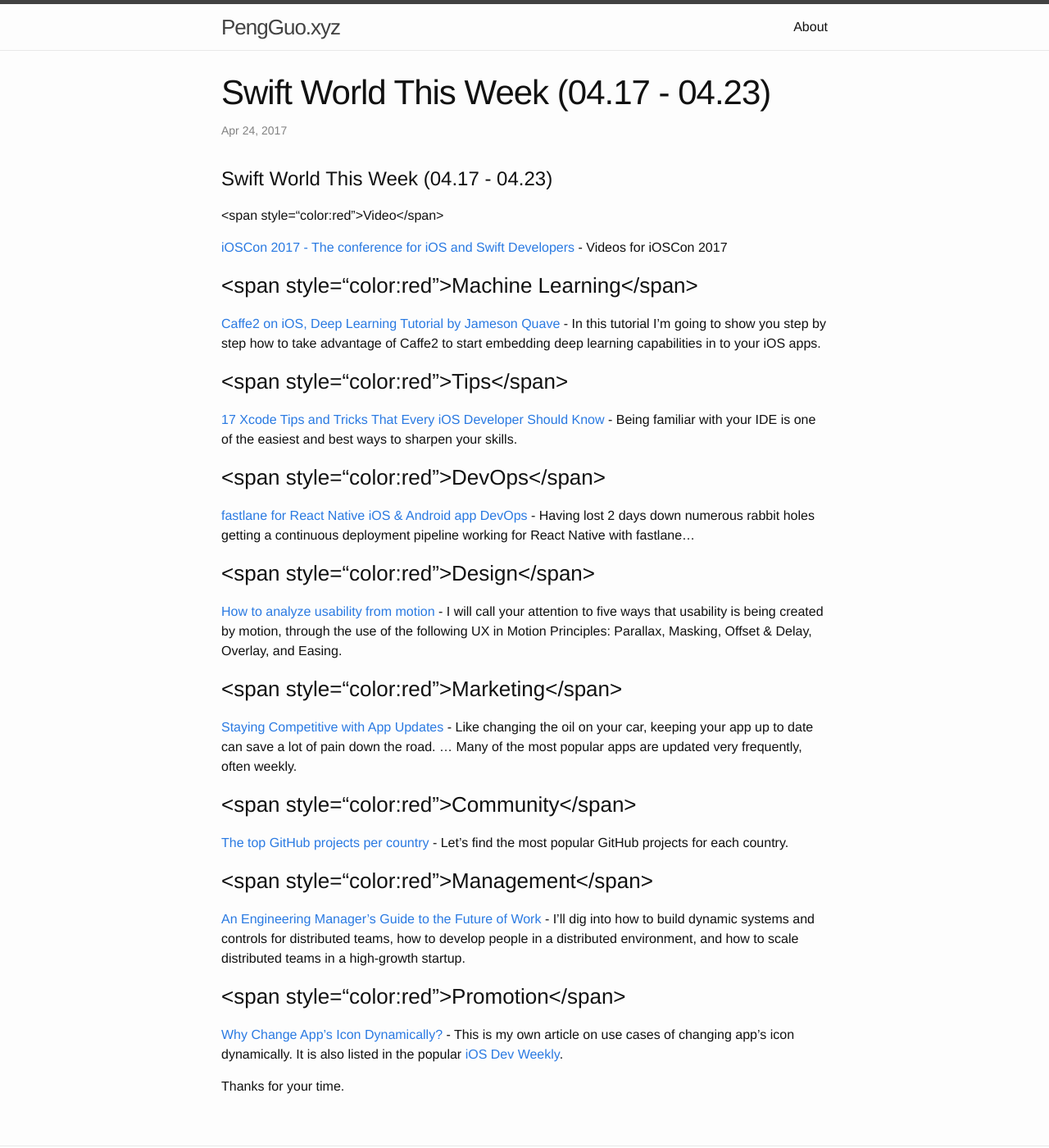
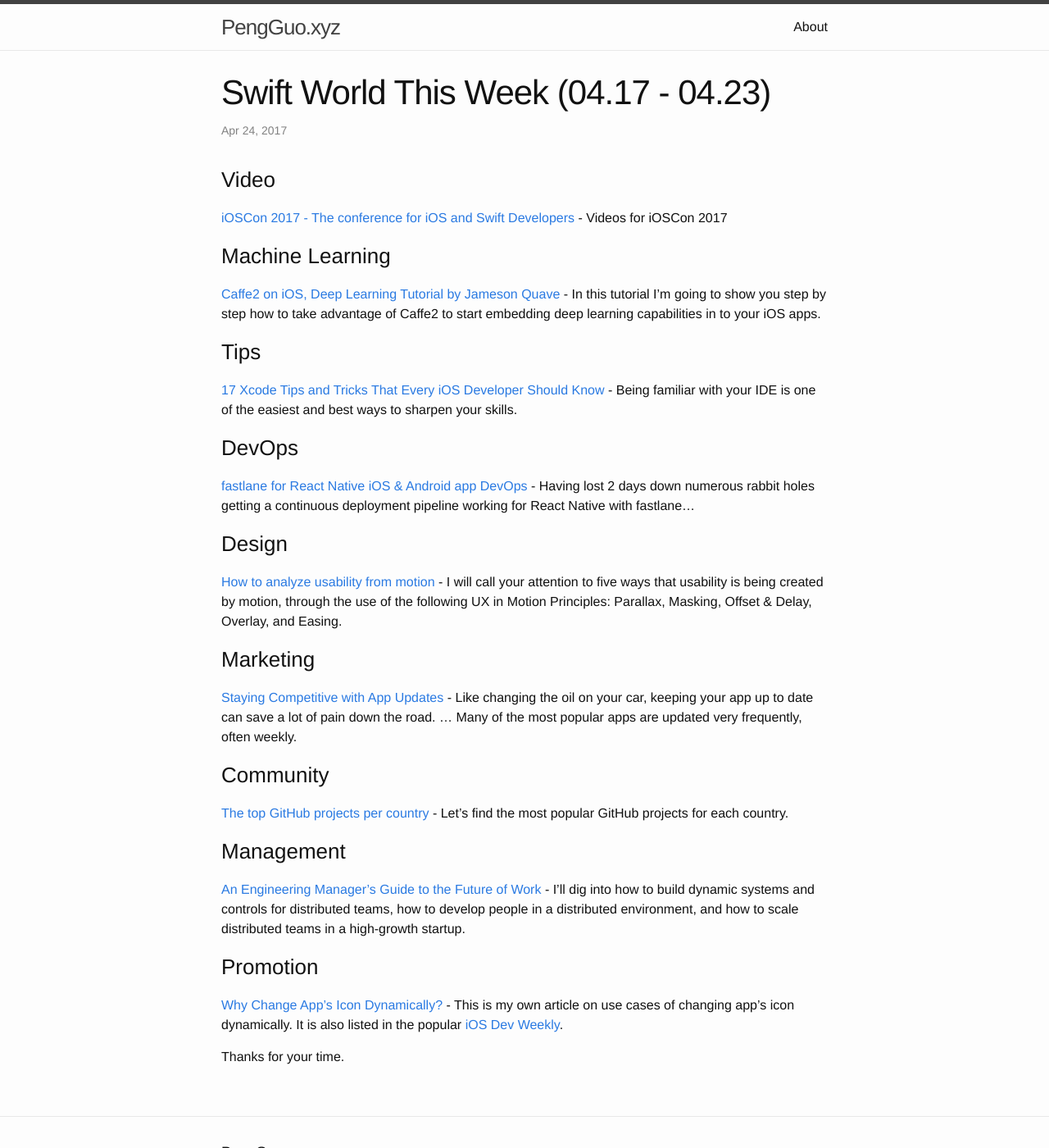
Before and after one commit to GitPeng/GitPeng.github.io, a Jekyll site: the page built from _posts/2017-04-24-Swift-World-This-Week-6.markdown, in a window 1280 px wide and 1400 px high. Shown: the whole window at 82% size. Built offline with Jekyll 4.4.1, drawn with Linux system fonts in a browser that asks for light colours; comment, search, counter and statistics services are not loaded.

Commit message:
remove color blocks for Swift World This Week (04.17 - 04.23)

```diff
--- a/_posts/2017-04-24-Swift-World-This-Week-6.markdown
+++ b/_posts/2017-04-24-Swift-World-This-Week-6.markdown
@@ -5,40 +5,38 @@
 categories: tutorial
 ---
 
-#  Swift World This Week (04.17 - 04.23)
-
-<span style=“color:red”>Video</span>
+### Video
 
 [iOSCon 2017 - The conference for iOS and Swift Developers](https://skillsmatter.com/conferences/8180-ioscon-2017-the-conference-for-ios-and-swift-developers#skillscasts) - Videos for iOSCon 2017
 
-### <span style=“color:red”>Machine Learning</span>
+### Machine Learning
 
 [Caffe2 on iOS, Deep Learning Tutorial by Jameson Quave](http://jamesonquave.com/blog/caffe2-on-ios-deep-learning-tutorial/) - In this tutorial I’m going to show you step by step how to take advantage of Caffe2 to start embedding deep learning capabilities in to your iOS apps.
 
-### <span style=“color:red”>Tips</span>
+### Tips
 
 [17 Xcode Tips and Tricks That Every iOS Developer Should Know](https://www.detroitlabs.com/blog/2017/04/13/17-xcode-tips-and-tricks-that-every-ios-developer-should-know/) - Being familiar with your IDE is one of the easiest and best ways to sharpen your skills.
 
-### <span style=“color:red”>DevOps</span>
+### DevOps
 
 [fastlane for React Native iOS & Android app DevOps](https://medium.com/react-native-training/fastlane-for-react-native-ios-android-app-devops-8ca85bee614e) - Having lost 2 days down numerous rabbit holes getting a continuous deployment pipeline working for React Native with fastlane…
 
-### <span style=“color:red”>Design</span>
+### Design
 
 [How to analyze usability from motion](https://medium.com/ux-in-motion/how-to-analyze-usability-from-motion-a0fef627b4ee) - I will call your attention to five ways that usability is being created by motion, through the use of the following UX in Motion Principles: Parallax, Masking, Offset & Delay, Overlay, and Easing.
 
-### <span style=“color:red”>Marketing</span>
+### Marketing
 
 [Staying Competitive with App Updates](http://martiancraft.com/blog/2017/04/app-updates/) - Like changing the oil on your car, keeping your app up to date can save a lot of pain down the road. … Many of the most popular apps are updated very frequently, often weekly.
 
 
-### <span style=“color:red”>Community</span>
+### Community
 [The top GitHub projects per country](https://medium.com/@hoffa/the-top-github-projects-per-country-92c275e19409) - Let’s find the most popular GitHub projects for each country.
 
-### <span style=“color:red”>Management</span>
+### Management
 [An Engineering Manager’s Guide to the Future of Work](https://hackernoon.com/an-engineering-managers-guide-to-the-future-of-work-2d139eb3137e) - I’ll dig into how to build dynamic systems and controls for distributed teams, how to develop people in a distributed environment, and how to scale distributed teams in a high-growth startup.
 
-### <span style=“color:red”>Promotion</span>
+### Promotion
 [Why Change App’s Icon Dynamically?](https://medium.com/compileswift/why-change-icon-programmatically-85ce5362c59a) - This is my own article on use cases of changing app’s icon dynamically. It is also listed in the popular [iOS Dev Weekly](https://iosdevweekly.com/issues/297).
 
 Thanks for your time.
```
